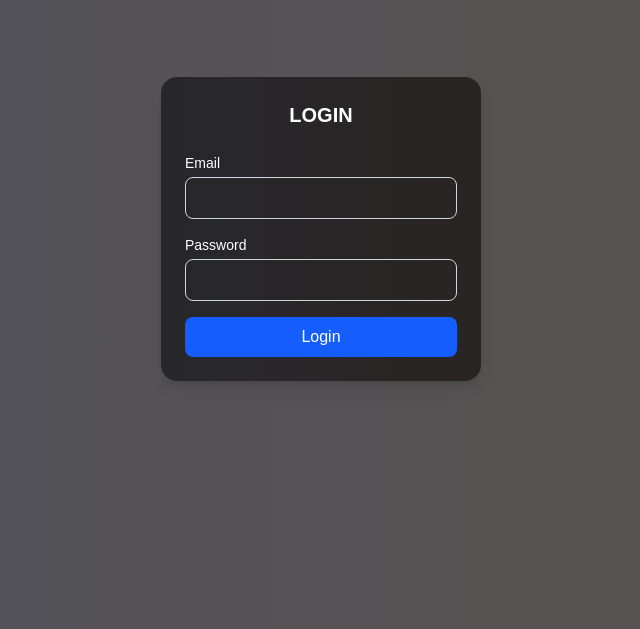
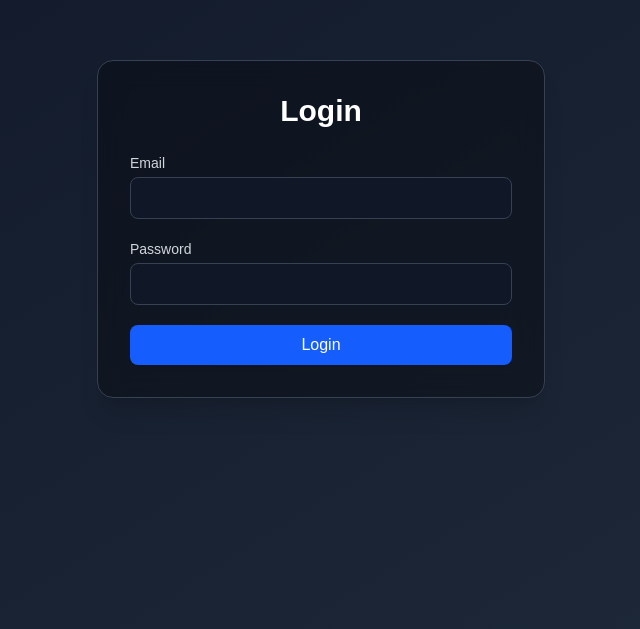
Before and after one commit to kashish00208/insightAnalyst, a Next.js app in the folder frontend/: page /login in a window 1280 px wide. Shown: the part 171-800 px from the top of the page, without its empty margins (319-959 px from the left). Built offline with nearby package versions, Linux system fonts and the light colour scheme.

Commit message:
login page UI changes

```diff
--- a/frontend/src/app/login/page.tsx
+++ b/frontend/src/app/login/page.tsx
@@ -1,6 +1,9 @@
 "use client";
 import React, { useState } from "react";
-import { signInWithEmailAndPassword , createUserWithEmailAndPassword} from "firebase/auth";
+import {
+  signInWithEmailAndPassword,
+  createUserWithEmailAndPassword
+} from "firebase/auth";
 import { auth } from "../../../lib/firebaseConfig";
 
 const Page = () => {
@@ -10,15 +13,10 @@ const Page = () => {
 
   const handleSubmit = async (e: React.FormEvent<HTMLFormElement>) => {
     e.preventDefault();
-
     try {
-    await createUserWithEmailAndPassword(auth,email,password)
-    console.log("user created succesfully")
-    const res = await signInWithEmailAndPassword(
-      auth,
-      email,
-      password
-    );
+      await createUserWithEmailAndPassword(auth, email, password);
+      console.log("User created successfully");
+      const res = await signInWithEmailAndPassword(auth, email, password);
       const token = await res.user.getIdToken();
       console.log("Token:", token);
       setMsg("Login successful!");
@@ -26,17 +24,21 @@ const Page = () => {
       console.error("Error:", err.code, err.message);
       setMsg(`Login failed: ${err.message}`);
     }
-
   };
 
+  return (
+    <div className="min-h-screen w-full bg-gradient-to-br from-gray-900 to-gray-800 flex items-center justify-center">
+      <div className="w-full max-w-md p-8 rounded-2xl bg-black/30 backdrop-blur-md shadow-xl border border-gray-700">
+        <h2 className="text-white text-3xl font-semibold text-center mb-6">
+          Login
+        </h2>
 
-  return (
-    <div className="bg-gradient-to-r from-zinc-600 to-stone-600 w-screen h-screen flex justify-center items-center">
-      <div className="bg-gradient-to-r from-zinc-800 to-stone-800 w-1/4 p-6 rounded-2xl shadow-lg text-white">
-        <p className="text-xl font-bold text-center mb-6">LOGIN</p>
-        <form className="space-y-4" onSubmit={handleSubmit}>
+        <form onSubmit={handleSubmit} className="space-y-5">
           <div>
-            <label htmlFor="email" className="block text-sm font-medium mb-1">
+            <label
+              htmlFor="email"
+              className="block text-sm font-medium text-gray-300 mb-1"
+            >
               Email
             </label>
             <input
@@ -45,12 +47,15 @@ const Page = () => {
               required
               value={email}
               onChange={(e) => setEmail(e.target.value)}
-              className="w-full p-2 border border-gray-300 rounded-lg text-black"
+              className="w-full px-4 py-2 rounded-lg bg-gray-900 text-white border border-gray-700 focus:outline-none focus:ring-2 focus:ring-blue-500"
             />
           </div>
 
           <div>
-            <label htmlFor="password" className="block text-sm font-medium mb-1">
+            <label
+              htmlFor="password"
+              className="block text-sm font-medium text-gray-300 mb-1"
+            >
               Password
             </label>
             <input
@@ -59,19 +64,19 @@ const Page = () => {
               required
               value={password}
               onChange={(e) => setPassword(e.target.value)}
-              className="w-full p-2 border border-gray-300 rounded-lg text-black"
+              className="w-full px-4 py-2 rounded-lg bg-gray-900 text-white border border-gray-700 focus:outline-none focus:ring-2 focus:ring-blue-500"
             />
           </div>
 
           <button
             type="submit"
-            className="w-full bg-blue-600 hover:bg-blue-700 text-white py-2 px-4 rounded-lg transition"
+            className="w-full py-2 bg-blue-600 hover:bg-blue-700 text-white rounded-lg font-medium transition duration-200 shadow-md hover:shadow-blue-600/50"
           >
             Login
           </button>
 
           {msg && (
-            <p className="text-center mt-4 text-sm text-yellow-300">{msg}</p>
+            <p className="text-center text-yellow-400 text-sm mt-4">{msg}</p>
           )}
         </form>
       </div>
```
Also changed, not shown: 1 other file (tests, documents, lock files or other folders). Lines whose indentation alone changed are shown as unchanged.
